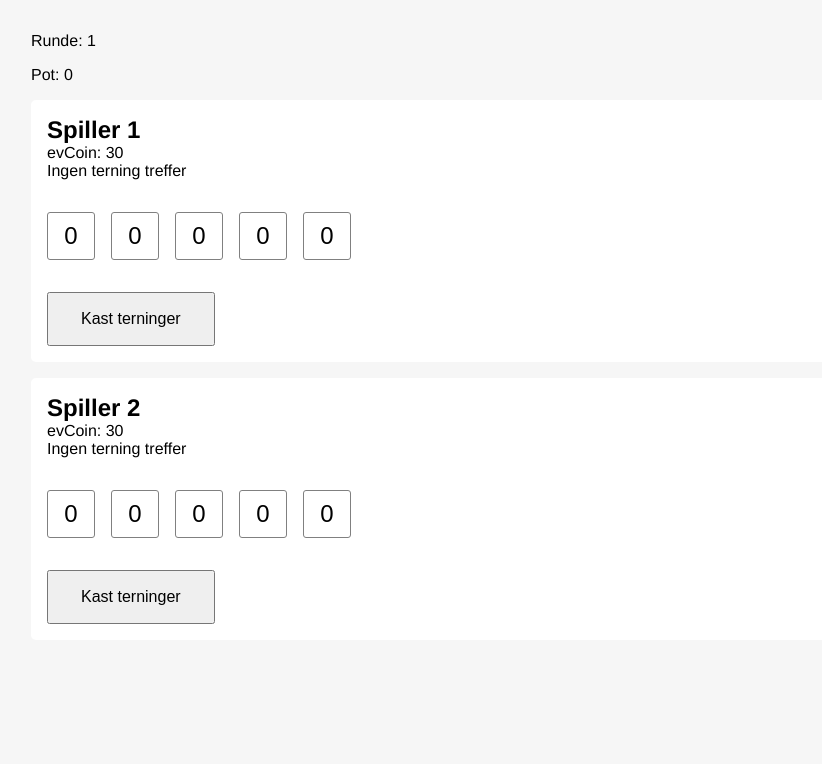
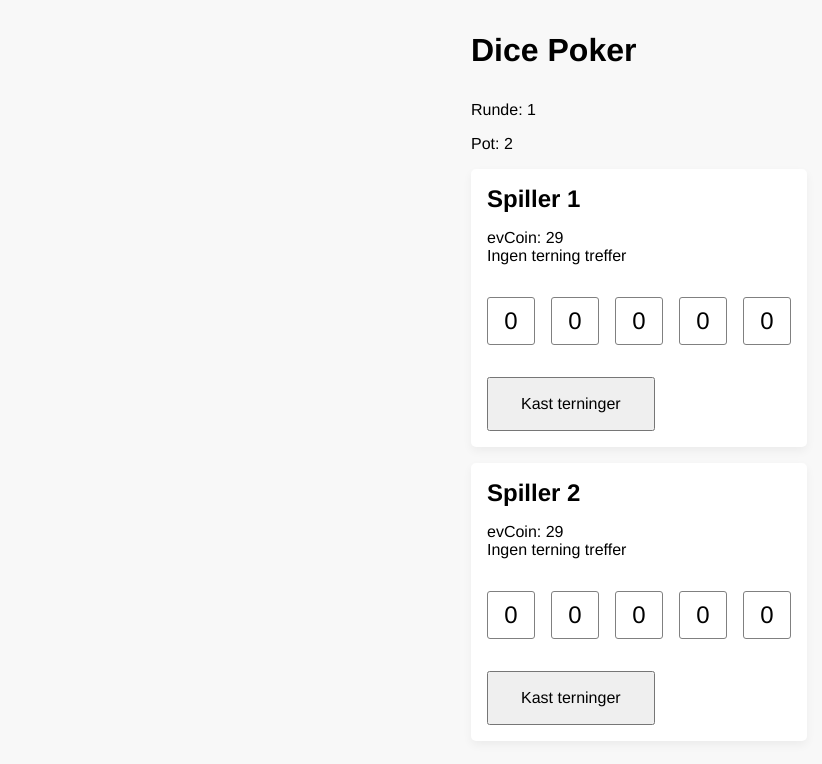
Before and after one commit to jostein-tollefsrud/dice-poker, a Next.js app: page / in a window 1280 px wide. Both pictures are taken after a click on the button "Start spill". Shown: the top 764 px of the page, without its empty margins (1-823 px from the left). Built offline with nearby package versions, Linux system fonts and the light colour scheme.

Commit message:
winner gets pot

```diff
--- a/src/pages/index.tsx
+++ b/src/pages/index.tsx
@@ -58,9 +58,23 @@ const Home: NextPage = () => {
 
   const startGame = () => {
     setRound(1);
-    // setPot(2);
-    // setP1Coins(29);
-    // setP2Coins(29);
+    setPot(2);
+    setP1Coins(29);
+    setP2Coins(29);
+  };
+
+  const setButtonDisabled = (player: number) => {
+    // let disabled: boolean;
+
+    // if (player === 1) {
+    //   return p1Rolls === 1;
+    // }
+
+    // if (player === 2) {
+    //   return p2Rolls === 1;
+    // }
+
+    return false;
   };
 
   const throwDiceP1 = () => {
@@ -104,11 +118,14 @@ const Home: NextPage = () => {
     if (p1Rolls === 2 && p2Rolls === 2) {
       if (p1Points.point > p2Points.point) {
         setWinner('Spiller 1 vant!');
+        setP1Coins((prevCoins) => prevCoins + pot);
       } else {
         setWinner('Spiller 2 vant!');
+        setP2Coins((prevCoins) => prevCoins + pot);
       }
+      setPot(0);
     }
-  }, [p1Dices, p2Dices, p1Points.point, p2Points.point, p1Rolls, p2Rolls]);
+  }, [p1Dices, p2Dices, p1Points.point, p2Points.point, p1Rolls, p2Rolls, pot]);
 
   const newRound = () => {
     setP1Rolls(0);
@@ -117,6 +134,9 @@ const Home: NextPage = () => {
     setP2Dices([...INITIAL_DICES]);
     setWinner('');
     setRound((prev) => prev + 1);
+    setPot(2);
+    setP1Coins((prev) => prev - 1);
+    setP2Coins((prev) => prev - 1);
   };
 
   /**
@@ -152,13 +172,17 @@ const Home: NextPage = () => {
       </Head>
 
       {round === 0 && (
-        <button className='btn' onClick={() => startGame()}>
-          Start spill
-        </button>
+        <section>
+          <h1>Dice Poker</h1>
+          <button className='btn' onClick={() => startGame()}>
+            Start spill
+          </button>
+        </section>
       )}
 
       {round > 0 && (
         <main>
+          <h1>Dice Poker</h1>
           <p>Runde: {round}</p>
           <p>Pot: {pot}</p>
 
@@ -182,7 +206,7 @@ const Home: NextPage = () => {
             <button
               className='btn'
               onClick={() => throwDiceP1()}
-              disabled={p1Rolls >= 2}
+              disabled={setButtonDisabled(1)}
             >
               Kast terninger
             </button>
@@ -208,14 +232,16 @@ const Home: NextPage = () => {
             <button
               className='btn'
               onClick={() => throwDiceP2()}
-              disabled={p2Rolls >= 2}
+              disabled={setButtonDisabled(2)}
             >
               Kast terninger
             </button>
           </section>
           <p>{winner}</p>
           {p1Rolls === 2 && p2Rolls === 2 && (
-            <button onClick={() => newRound()}>Ny runde</button>
+            <button className='btn' onClick={() => newRound()}>
+              Ny runde
+            </button>
           )}
         </main>
       )}
--- a/src/styles/globals.css
+++ b/src/styles/globals.css
@@ -9,8 +9,25 @@
 html,
 body {
   font-family: 'Helvetica Neue', arial, sans-serif;
-  background-color: rgb(246, 246, 246);
+  background-color: rgb(248, 248, 248);
   padding: 1rem;
+}
+
+body {
+  display: flex;
+  justify-content: center;
+  min-height: 90vh;
+  align-items: center;
+}
+
+button {
+  font-family: inherit;
+  font-size: inherit;
+  cursor: pointer;
+}
+
+button:disabled {
+  cursor: not-allowed;
 }
 
 a {
@@ -18,20 +35,25 @@ a {
   text-decoration: none;
 }
 
+h1,
+h2 {
+  margin-bottom: 1rem;
+}
+
 main {
   display: flex;
   flex-direction: column;
   gap: 1rem;
+  max-width: 500px;
 }
 
 .btn {
-  font-size: inherit;
   padding: 1em 2em;
-  cursor: pointer;
 }
 
 .player {
   background: rgb(255, 255, 255);
+  box-shadow: 0 4px 10px rgba(0, 0, 0, 0.05);
   padding: 1em;
   border-radius: 5px;
 }
@@ -53,6 +75,6 @@ main {
 }
 
 .select {
-  border: 2px solid red;
+  border: 2px solid rgb(59, 167, 29);
   background-color: rgb(242, 242, 242);
 }
```
Also changed, not shown: github-img/flytskjema.png (deleted), 1 other file (tests, documents, lock files or other folders).
